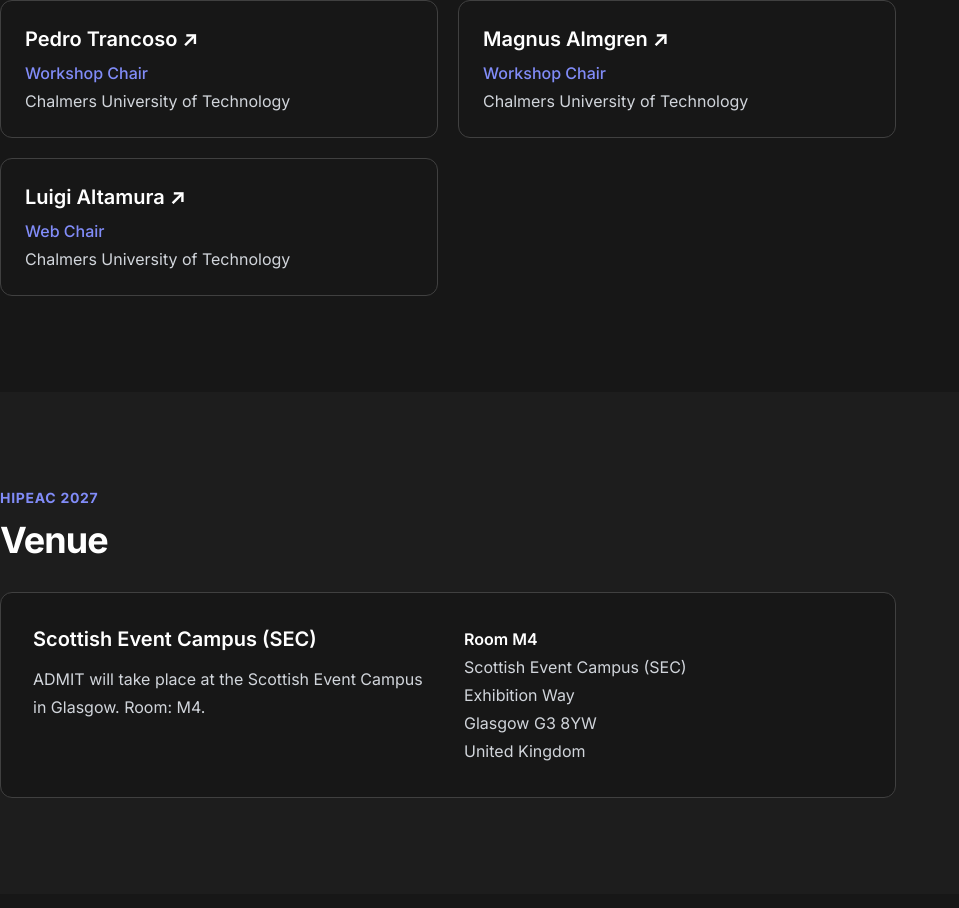
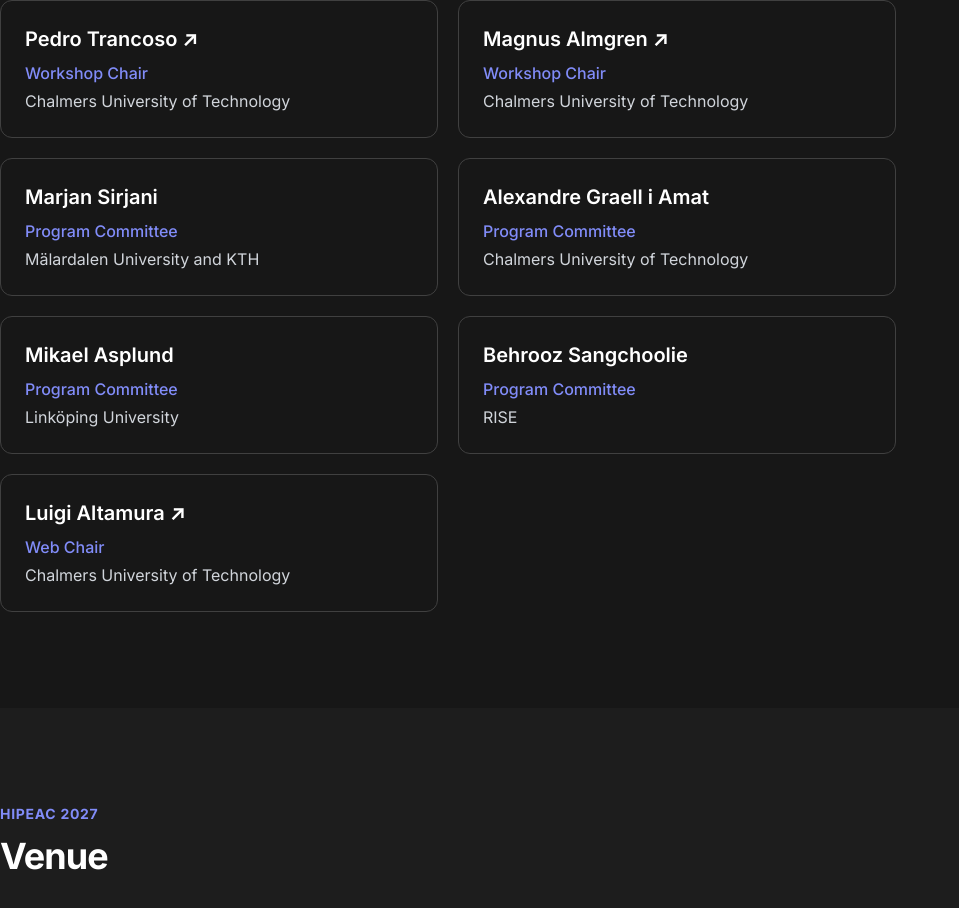
Before and after one commit to ADMIT-Workshop/admit-workshop.github.io, a Next.js app: page / in a window 1280 px wide. Shown: the part 4139-5047 px from the top of the page, without its empty margins (0-959 px from the left). Built offline with nearby package versions, Linux system fonts and the light colour scheme.

Commit message:
Add program committee members to People section

```diff
--- a/src/data/workshop.ts
+++ b/src/data/workshop.ts
@@ -304,6 +304,26 @@
           href: "https://www.hipeac.net/~magnus.almgren9/",
         },
         {
+          name: "Marjan Sirjani",
+          role: "Program Committee",
+          affiliation: "Mälardalen University and KTH",
+        },
+        {
+          name: "Alexandre Graell i Amat",
+          role: "Program Committee",
+          affiliation: "Chalmers University of Technology",
+        },
+        {
+          name: "Mikael Asplund",
+          role: "Program Committee",
+          affiliation: "Linköping University",
+        },
+        {
+          name: "Behrooz Sangchoolie",
+          role: "Program Committee",
+          affiliation: "RISE",
+        },
+        {
           name: "Luigi Altamura",
           role: "Web Chair",
           affiliation: "Chalmers University of Technology",
```
